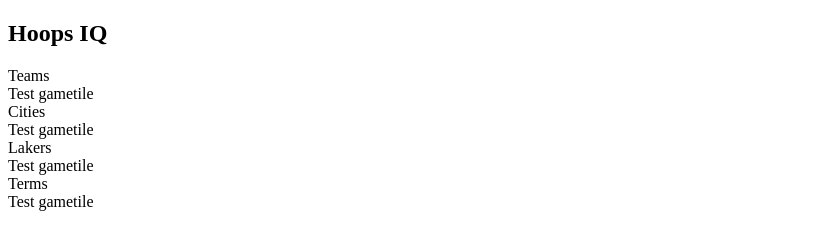
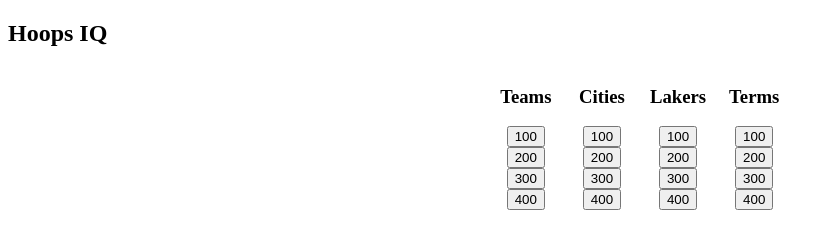
Before and after one commit to kobesparrow/hoops-IQ, a React app: page / in a window 1280 px wide. Shown: the whole page, without its empty margins (0-834 px from the left). Built offline with nearby package versions, Linux system fonts and the light colour scheme.

Commit message:
Question showing on click

```diff
--- /dev/null
+++ b/src/AnswerForm/AnswerForm.js
@@ -0,0 +1,13 @@
+import React from 'react';
+
+const AnswerForm = ({question, pointValue}) => {
+
+  return (
+    <article className='answer-form'>
+      <p>{question}</p>
+      <p>{pointValue}</p>
+    </article>
+  )
+}
+
+export default AnswerForm;
--- a/src/Category/Category.js
+++ b/src/Category/Category.js
@@ -13,21 +13,41 @@
   }
 
   async componentDidMount() {
-    await this.getClues()
+    await this.stashClues()
     console.log(this.state.clues)
   }
 
-  getClues = () => {
-    const clues = data.clues.filter(clue => clue.categoryId === this.props.id)
+  stashClues = () => {
+    const clues = this.props.shuffle(data.clues.filter(clue => {
+      return clue.categoryId === this.props.id}));
     this.setState({ clues })
+  }
+
+  displayClues = () => {
+    const clueOne = this.state.clues.find(clue => clue.pointValue === 100)
   }
 
 
   render() {
+
+    const clueOne = this.state.clues.find(clue => clue.pointValue === 100)
+    const clueTwo = this.state.clues.find(clue => clue.pointValue === 200)
+    const clueThree = this.state.clues.find(clue => clue.pointValue === 300)
+    const clueFour = this.state.clues.find(clue => clue.pointValue === 400)
+
+
+
+    let clueCards = this.state.clues.map(clue => {
+      return <ClueTile { ...clue } />
+    })
+
     return (
-      <article>
-        {this.props.category}
-        <ClueTile />
+      <article className='category'>
+        <h3>{this.props.category}</h3>
+        <ClueTile {...clueOne} />
+        <ClueTile {...clueTwo} />
+        <ClueTile {...clueThree} />
+        <ClueTile {...clueFour} />
       </article>
     )
   }
--- a/src/Category/_Category.scss
+++ b/src/Category/_Category.scss
@@ -0,0 +1,5 @@
+.category {
+  display: flex;
+  flex-direction: column;
+  align-items: center;
+}
--- a/src/ClueTile/ClueTile.js
+++ b/src/ClueTile/ClueTile.js
@@ -1,18 +1,39 @@
 import React, { Component } from 'react';
+import AnswerForm from '../AnswerForm/AnswerForm';
 
 class ClueTile extends Component {
   constructor() {
     super()
 
     this.state = {
-      clicked: false
+      clicked: false,
+      showAnswer: false
     }
   }
 
+  showAnswer = () => {
+    this.setState({showAnswer: true})
+    console.log('test')
+  }
+
   render() {
+
+    let answerForm = <AnswerForm {...this.props} />
+
+    let tile = this.state.showAnswer === false
+      ? <button onClick={this.showAnswer}>{this.props.pointValue}</button>
+      : answerForm
+
+    // if (this.state.showAnswer === false) {
+    // } else {
+    //   tile = answerForm
+    // }
+
     return (
       <article>
-        Test gametile
+        {tile}
+        {/* {this.props.question} */}
+        {/* <button onClick={this.showAnswer}>{this.props.pointValue}</button> */}
       </article>
     )
   }
--- a/src/Gameboard/Gameboard.js
+++ b/src/Gameboard/Gameboard.js
@@ -36,7 +36,7 @@
   render() {
 
     const categories = this.state.currentCategories.map(cat => {
-      return <Category {...cat} key={cat.id}/>
+      return <Category {...cat} key={cat.id} shuffle={this.shuffle} />
     })
 
     let cats = this.state.loading === true
--- a/src/Gameboard/_Gameboard.scss
+++ b/src/Gameboard/_Gameboard.scss
@@ -6,4 +6,7 @@
 
 .game-tiles {
   display: grid;
+  grid-template-columns: 1fr 1fr 1fr 1fr;
+  grid-column-gap: 20px;
+  justify-items: center;
 }
--- a/src/base.scss
+++ b/src/base.scss
@@ -1 +1,3 @@
 @import './App/App';
+@import './Gameboard/Gameboard';
+@import './Category/Category'
```
Also changed, not shown: src/AnswerForm/_AnswerForm.scss (added).
